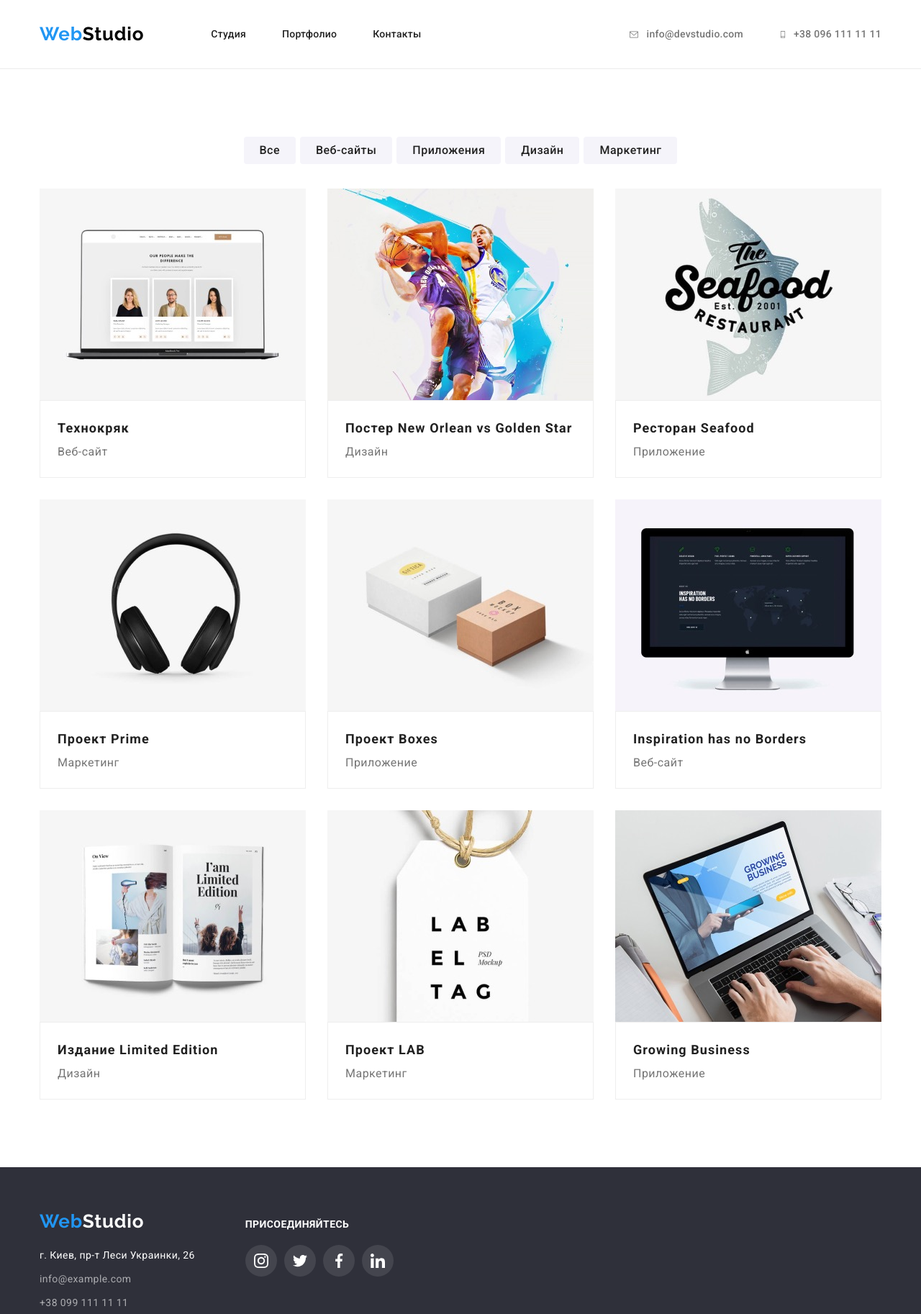
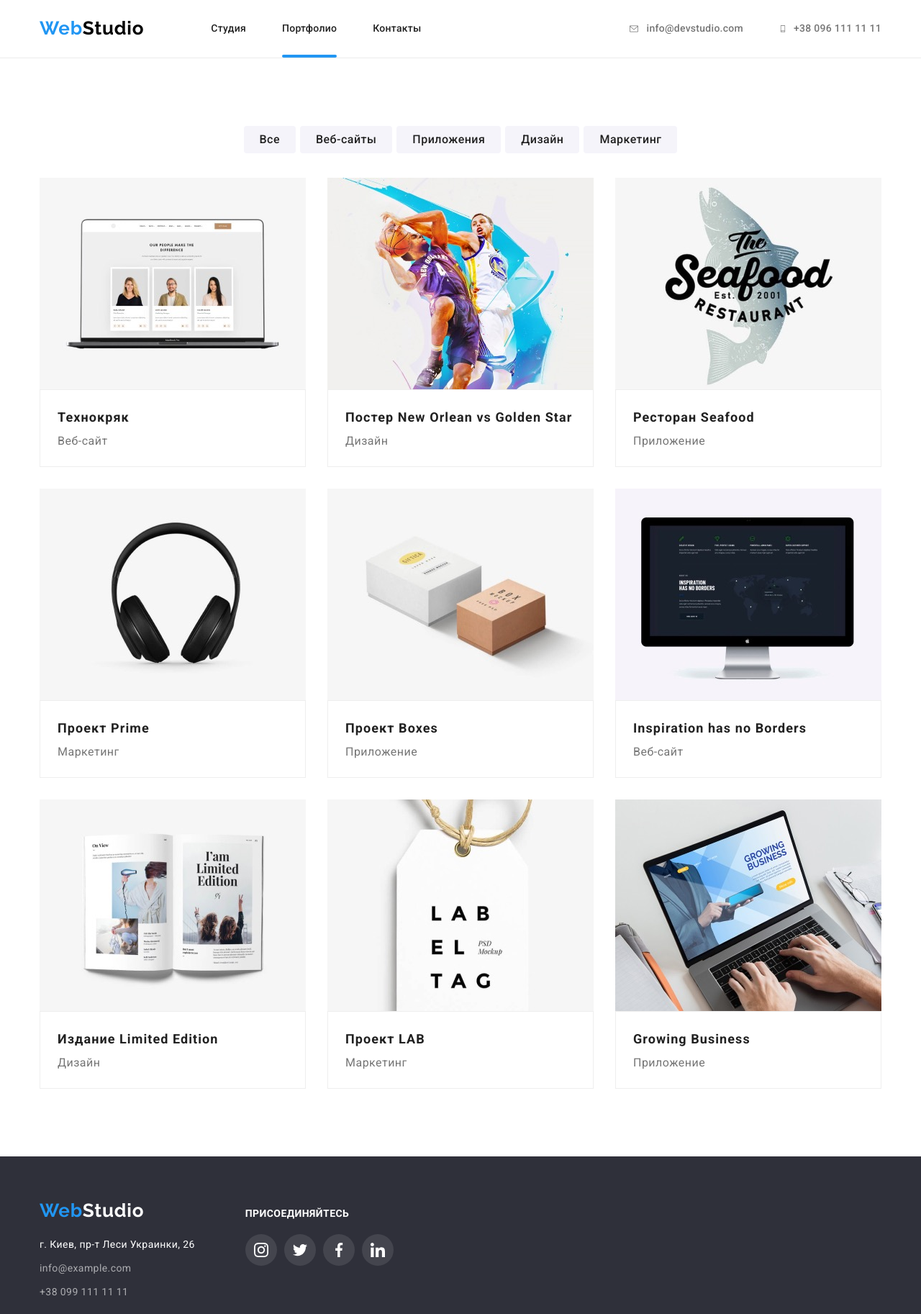
Before and after one commit to Krasnofftony/goit-markup-hw-05., a plain HTML site: page portfolio.html in a window 1280 px wide. Shown: the top 1826 px of the page at 72% size. Drawn offline with nearby package versions, Linux system fonts and the light colour scheme.

Commit message:
Commit_1
Blue layover + dark layover + current page added

```diff
--- a/css/styles.css
+++ b/css/styles.css
@@ -61,9 +61,6 @@ body {
 /* header */
 
 .header {
-  padding-top: 32px;
-  padding-bottom: 32px;
-
   border-bottom: #ececec solid 1px;
 }
 
@@ -108,6 +105,8 @@ body {
 }
 
 .header-item {
+  padding-top: 32px;
+  padding-bottom: 32px;
   display: flex;
   align-items: center;
   justify-content: center;
@@ -115,6 +114,17 @@ body {
   line-height: 1.14;
   letter-spacing: 0.02em;
   text-decoration: none;
+  position: relative;
+}
+
+.current-page::after {
+  content: "";
+  width: 100%;
+  height: 4px;
+  background-color: var(--brand-color);
+  border-radius: 2px;
+  position: absolute;
+  bottom: 0;
 }
 
 .header-icon {
@@ -235,6 +245,7 @@ body {
 
 .services-list {
   margin-right: 30px;
+  position: relative;
 }
 
 .services-list:last-child {
@@ -492,6 +503,11 @@ body {
     1px 4px 6px rgba(0, 0, 0, 0.16);
 }
 
+.shadow-effect-portfolio:hover .project-brief,
+.shadow-effect-portfolio:focus .project-brief {
+  transform: translateY(0);
+}
+
 .project-card:nth-child(-n + 3) {
   margin-top: 0;
 }
@@ -504,6 +520,42 @@ body {
   display: block;
   max-width: 100%;
   height: auto;
+}
+
+.brief-position {
+  position: relative;
+  overflow: hidden;
+}
+
+.project-brief {
+  position: absolute;
+  width: 100%;
+  height: 100%;
+  top: 0;
+  padding: 63px 24px;
+  transform: translateY(100%);
+
+  font-size: 18px;
+  line-height: 1.56;
+  letter-spacing: 0.03em;
+  color: var(--elements-white);
+  background-color: rgba(33, 150, 243, 0.9);
+}
+
+.service-name {
+  position: absolute;
+  bottom: 0;
+  width: 100%;
+  min-height: 70px;
+  background-color: rgba(47, 48, 58, 0.8);
+  overflow: auto;
+  color: var(--elements-white);
+  font-weight: 700;
+  line-height: 1.14;
+  text-align: center;
+  letter-spacing: 0.03em;
+  text-transform: uppercase;
+  padding: 27px 82px 27px 83px;
 }
 
 .project-text {
--- a/portfolio.html
+++ b/portfolio.html
@@ -20,7 +20,7 @@
                 <a class="logo link" href="./index.html">Web<span class="logo-studio">Studio</span></a>
                 <ul class="list row-items">
                     <li class="header-list"><a class="header-item navigation" href="./index.html">Студия</a></li>
-                    <li class="header-list"><a class="header-item navigation" href="./portfolio.html">Портфолио</a></li>
+                    <li class="header-list"><a class="header-item navigation current-page" href="./portfolio.html">Портфолио</a></li>
                     <li class="header-list"><a class="header-item navigation" href="./contacts">Контакты</a></li>
                 </ul>
             </nav>
@@ -53,15 +53,24 @@
             </ul>
 
     <ul class="list row-items">
-        <li class="project-card"><a class="link shadow-effect-portfolio" href=""><img src="./images/case1.jpg" alt="Веб-сайт Технокряк" width="370" height="294" class="image"> <div class="project-text"><h2 class="project-name">Технокряк</h2><p class="project-definition">Веб-сайт</p></div></a></li>
-        <li class="project-card"><a class="link shadow-effect-portfolio" href=""><img src="./images/case2.jpg" alt="Дизайн Постер New Orlean vs Golden Star" width="370" height="294" class="image"><div class="project-text"><h2 class="project-name">Постер New Orlean vs Golden Star</h2><p class="project-definition">Дизайн</p></div></a></li>
-        <li class="project-card"><a class="link shadow-effect-portfolio" href=""><img src="./images/case3.jpg" alt="Приложение Ресторан Seafood" width="370" height="294" class="image"><div class="project-text"><h2 class="project-name">Ресторан Seafood</h2><p class="project-definition">Приложение</p></div></a></li>
-        <li class="project-card"><a class="link shadow-effect-portfolio" href=""><img src="./images/case4.jpg" alt="Маркетинг Проект Prime" width="370" height="294" class="image"><div class="project-text"><h2 class="project-name">Проект Prime</h2><p class="project-definition">Маркетинг</p></div></a></li>
-        <li class="project-card"><a class="link shadow-effect-portfolio" href=""><img src="./images/case5.jpg" alt="Приложение Проект Boxes" width="370" height="294" class="image"><div class="project-text"><h2 class="project-name">Проект Boxes</h2><p class="project-definition">Приложение</p></div></a></li>
-        <li class="project-card"><a class="link shadow-effect-portfolio" href=""><img src="./images/case6.jpg" alt="Веб-сайт Inspiration has no Borders" width="370" height="294" class="image"><div class="project-text"><h2 class="project-name" lang="en">Inspiration has no Borders</h2><p class="project-definition">Веб-сайт</p></div></a></li>
-        <li class="project-card"><a class="link shadow-effect-portfolio" href=""><img src="./images/case7.jpg" alt="Дизайн Издание Limited Edition" width="370" height="294" class="image"><div class="project-text"><h2 class="project-name">Издание Limited Edition</h2><p class="project-definition">Дизайн</p></div></a></li>
-        <li class="project-card"><a class="link shadow-effect-portfolio" href=""><img src="./images/case8.jpg" alt="Маркетинг Проект LAB" width="370" height="294" class="image"><div class="project-text"><h2 class="project-name">Проект LAB</h2><p class="project-definition">Маркетинг</p></div></a></li>
-        <li class="project-card"><a class="link shadow-effect-portfolio" href=""><img src="./images/case9.jpg" alt="Приложение Growing Business" width="370" height="294" class="image"><div class="project-text"><h2 class="project-name" lang="en">Growing Business</h2><p class="project-definition">Приложение</p></div></a></li>
+        <li class="project-card"><a class="link shadow-effect-portfolio" href=""><div class="brief-position"><img src="./images/case1.jpg" alt="Веб-сайт Технокряк" width="370" height="294" class="image"> <p class="project-brief">Технокряк это современная площадка распространения коронавируса. Компании используют эту платформу для цифрового
+        шпионажа и атак на защищённые сервера конкурентов.</p></div><div class="project-text"><h2 class="project-name">Технокряк</h2><p class="project-definition">Веб-сайт</p></div></a></li>
+        <li class="project-card"><a class="link shadow-effect-portfolio" href=""><div class="brief-position"><img src="./images/case2.jpg" alt="Дизайн Постер New Orlean vs Golden Star" width="370" height="294" class="image"><p class="project-brief">Технокряк это современная площадка распространения коронавируса. Компании используют эту платформу для цифрового
+        шпионажа и атак на защищённые сервера конкурентов.</p></div><div class="project-text"><h2 class="project-name">Постер New Orlean vs Golden Star</h2><p class="project-definition">Дизайн</p></div></a></li>
+        <li class="project-card"><a class="link shadow-effect-portfolio" href=""><div class="brief-position"><img src="./images/case3.jpg" alt="Приложение Ресторан Seafood" width="370" height="294" class="image"><p class="project-brief">Технокряк это современная площадка распространения коронавируса. Компании используют эту платформу для цифрового
+        шпионажа и атак на защищённые сервера конкурентов.</p></div><div class="project-text"><h2 class="project-name">Ресторан Seafood</h2><p class="project-definition">Приложение</p></div></a></li>
+        <li class="project-card"><a class="link shadow-effect-portfolio" href=""><div class="brief-position"><img src="./images/case4.jpg" alt="Маркетинг Проект Prime" width="370" height="294" class="image"><p class="project-brief">Технокряк это современная площадка распространения коронавируса. Компании используют эту платформу для цифрового
+        шпионажа и атак на защищённые сервера конкурентов.</p></div><div class="project-text"><h2 class="project-name">Проект Prime</h2><p class="project-definition">Маркетинг</p></div></a></li>
+        <li class="project-card"><a class="link shadow-effect-portfolio" href=""><div class="brief-position"><img src="./images/case5.jpg" alt="Приложение Проект Boxes" width="370" height="294" class="image"><p class="project-brief">Технокряк это современная площадка распространения коронавируса. Компании используют эту платформу для цифрового
+        шпионажа и атак на защищённые сервера конкурентов.</p></div><div class="project-text"><h2 class="project-name">Проект Boxes</h2><p class="project-definition">Приложение</p></div></a></li>
+        <li class="project-card"><a class="link shadow-effect-portfolio" href=""><div class="brief-position"><img src="./images/case6.jpg" alt="Веб-сайт Inspiration has no Borders" width="370" height="294" class="image"><p class="project-brief">Технокряк это современная площадка распространения коронавируса. Компании используют эту платформу для цифрового
+        шпионажа и атак на защищённые сервера конкурентов.</p></div><div class="project-text"><h2 class="project-name" lang="en">Inspiration has no Borders</h2><p class="project-definition">Веб-сайт</p></div></a></li>
+        <li class="project-card"><a class="link shadow-effect-portfolio" href=""><div class="brief-position"><img src="./images/case7.jpg" alt="Дизайн Издание Limited Edition" width="370" height="294" class="image"><p class="project-brief">Технокряк это современная площадка распространения коронавируса. Компании используют эту платформу для цифрового
+        шпионажа и атак на защищённые сервера конкурентов.</p></div><div class="project-text"><h2 class="project-name">Издание Limited Edition</h2><p class="project-definition">Дизайн</p></div></a></li>
+        <li class="project-card"><a class="link shadow-effect-portfolio" href=""><div class="brief-position"><img src="./images/case8.jpg" alt="Маркетинг Проект LAB" width="370" height="294" class="image"><p class="project-brief">Технокряк это современная площадка распространения коронавируса. Компании используют эту платформу для цифрового
+        шпионажа и атак на защищённые сервера конкурентов.</p></div><div class="project-text"><h2 class="project-name">Проект LAB</h2><p class="project-definition">Маркетинг</p></div></a></li>
+        <li class="project-card"><a class="link shadow-effect-portfolio" href=""><div class="brief-position"><img src="./images/case9.jpg" alt="Приложение Growing Business" width="370" height="294" class="image"><p class="project-brief">Технокряк это современная площадка распространения коронавируса. Компании используют эту платформу для цифрового
+        шпионажа и атак на защищённые сервера конкурентов.</p></div><div class="project-text"><h2 class="project-name" lang="en">Growing Business</h2><p class="project-definition">Приложение</p></div></a></li>
     </ul>
 
     </div>
```
Also changed, not shown: index.html (+4 -4 lines).
